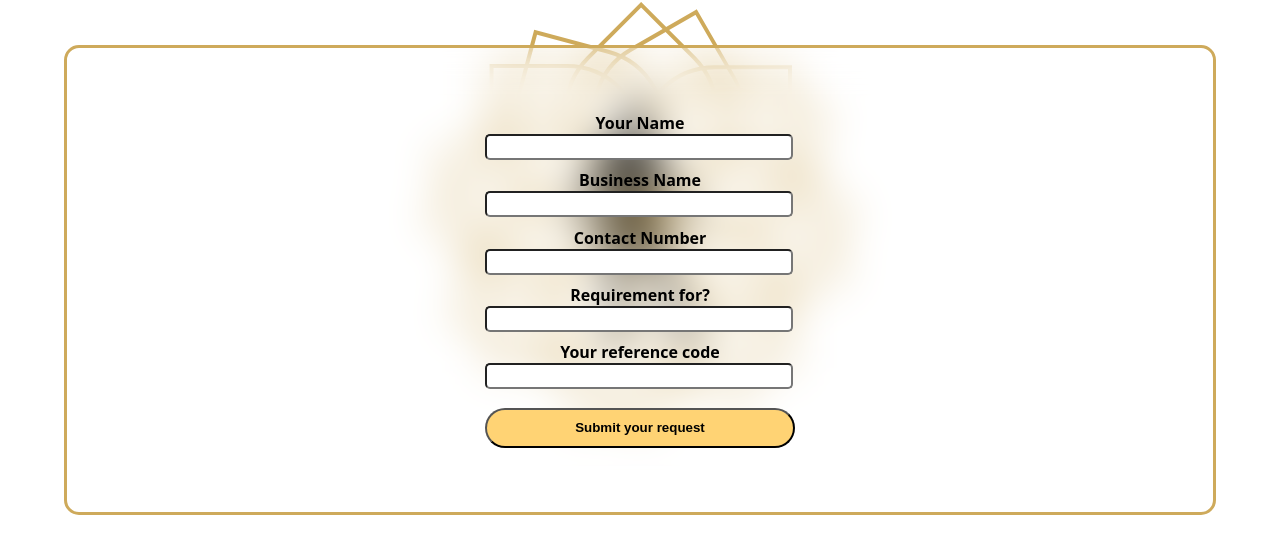
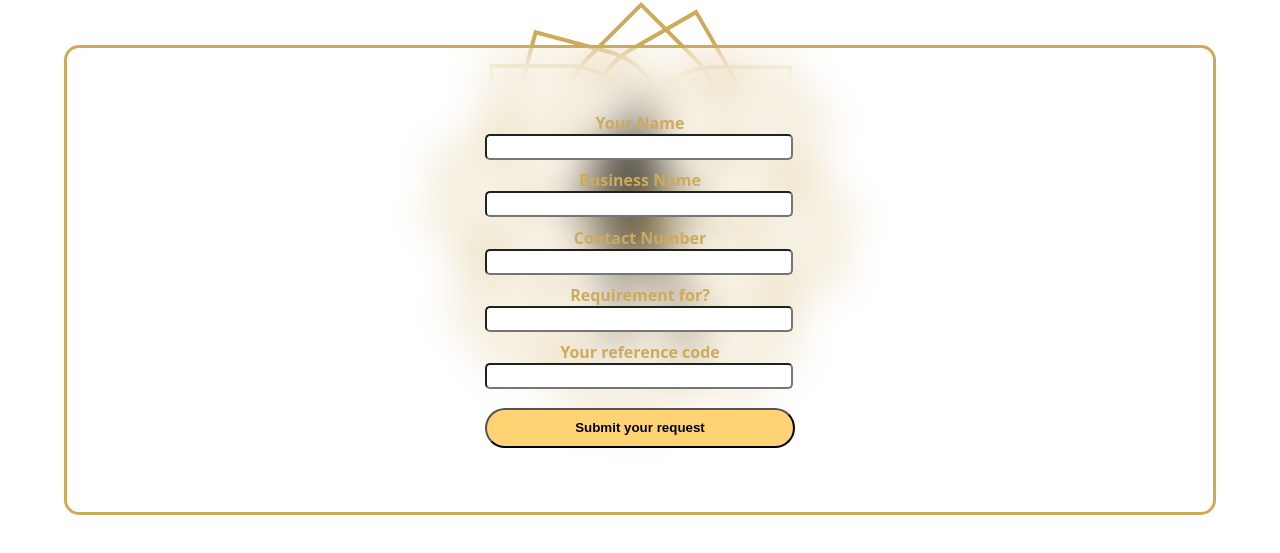
Before and after one commit to SarthAradhye/requestForm, a plain HTML site: page index.html in a window 1280 px wide. Shown: the part 147-700 px from the top of the page. Drawn offline with Linux system fonts and the light colour scheme.

Commit message:
Update style.css

```diff
--- a/style.css
+++ b/style.css
@@ -45,6 +45,7 @@ label{
     display: grid;
     margin-bottom: 3%;
     font-weight: 600;
+    color:#ceaa5b;
 }
 input{
     height: 20px;
```
